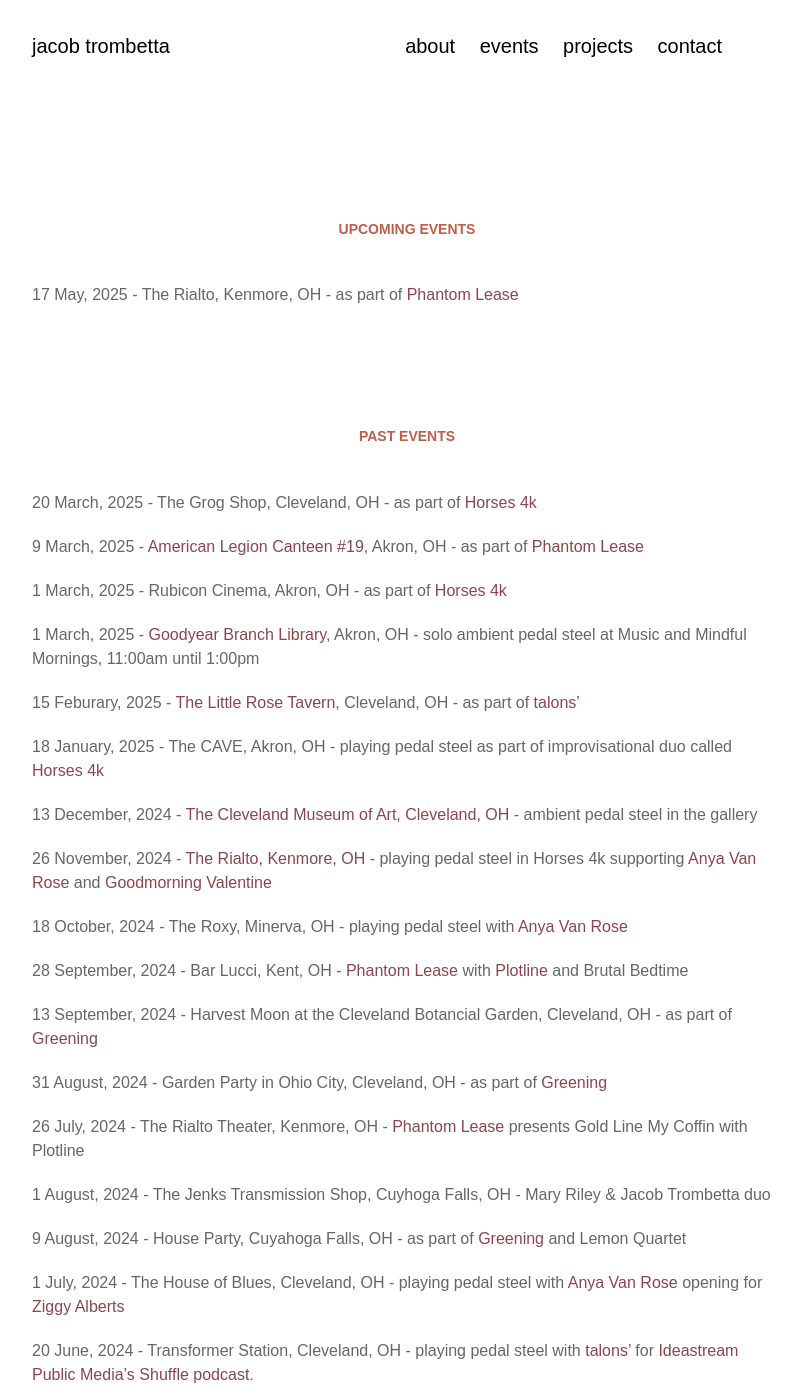
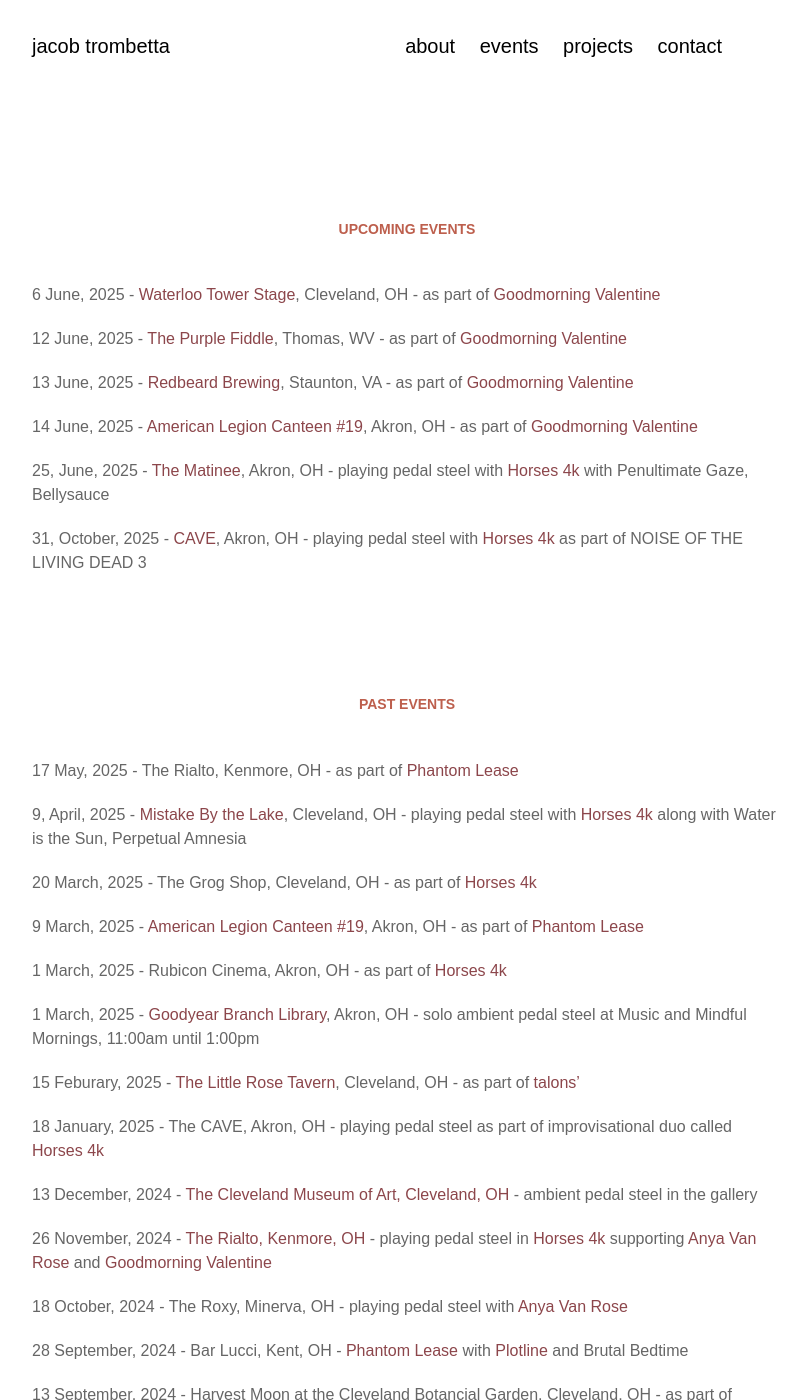
Before and after one commit to jacobtrombetta/jacobtrombetta.github.io, a Jekyll site: the page built from pages/events.md, in a window 1280 px wide and 1400 px high. Shown: the whole window, without its empty margins (263-1068 px from the left). Built offline with Jekyll 4.4.1, drawn with Linux system fonts in a browser that asks for light colours; nearby versions of some CDN libraries; some web fonts are replaced.

Commit message:
update events page

```diff
--- a/pages/events.md
+++ b/pages/events.md
@@ -5,9 +5,23 @@
 ---
 
 ### Upcoming events
+6 June, 2025 - [Waterloo Tower Stage](https://www.eventbrite.com/e/waterloo-makes-music-guy-snowdon-the-citizens-and-goodmorning-valentine-tickets-1301203076429?aff=oddtdtcreator), Cleveland, OH - as part of [Goodmorning Valentine](https://goodmorningvalentine.bandcamp.com/)
+
+12 June, 2025 - [The Purple Fiddle](https://purplefiddle.com/), Thomas, WV - as part of [Goodmorning Valentine](https://goodmorningvalentine.bandcamp.com/)
+
+13 June, 2025 - [Redbeard Brewing](https://www.redbeardbrews.com/), Staunton, VA - as part of [Goodmorning Valentine](https://goodmorningvalentine.bandcamp.com/)
+
+14 June, 2025 - [American Legion Canteen #19](https://www.instagram.com/alpost19canteen/), Akron, OH - as part of [Goodmorning Valentine](https://goodmorningvalentine.bandcamp.com/)
+
+25, June, 2025 - [The Matinee](https://www.instagram.com/thematineebar/?hl=en), Akron, OH - playing pedal steel with [Horses 4k](https://www.horses4k.rodeo) with Penultimate Gaze, Bellysauce
+
+31, October, 2025 - [CAVE](https://www.caveakron.org/calendar/noise-of-the-living-dead-3-tba/), Akron, OH - playing pedal steel with [Horses 4k](https://www.horses4k.rodeo) as part of NOISE OF THE LIVING DEAD 3
+
+### Past events
 17 May, 2025 - The Rialto, Kenmore, OH - as part of [Phantom Lease](/projects/phantom_lease)
 
-### Past events
+9, April, 2025 - [Mistake By the Lake](https://mbtlrecords.com/), Cleveland, OH - playing pedal steel with [Horses 4k](https://www.horses4k.rodeo) along with Water is the Sun, Perpetual Amnesia
+
 20 March, 2025 - The Grog Shop, Cleveland, OH - as part of [Horses 4k](https://www.horses4k.com/)
 
 9 March, 2025 - [American Legion Canteen #19](https://www.instagram.com/alpost19canteen/), Akron, OH - as part of [Phantom Lease](https://sites.google.com/view/phantomlease/home)
@@ -18,11 +32,11 @@
 
 15 Feburary, 2025 - [The Little Rose Tavern](https://www.instagram.com/The_little_rose_tavern/), Cleveland, OH - as part of [talons'](https://talons.bandcamp.com/)
 
-18 January, 2025 - The CAVE, Akron, OH - playing pedal steel as part of improvisational duo called [Horses 4k](https://www.horses4k.com/)
+18 January, 2025 - The CAVE, Akron, OH - playing pedal steel as part of improvisational duo called [Horses 4k](https://www.horses4k.rodeo)
 
 13 December, 2024 - [The Cleveland Museum of Art, Cleveland, OH](https://www.clevelandart.org/events/music-galleries-jacob-trombetta) - ambient pedal steel in the gallery
 
-26 November, 2024 - [The Rialto, Kenmore, OH](https://www.therialtotheatre.com/calendar/2024/11/26/goodmorning-valentine-anya-van-rose-horses-4k) - playing pedal steel in Horses 4k supporting [Anya Van Rose](https://www.anyavanrose.com/) and [Goodmorning Valentine](https://goodmorningvalentine.bandcamp.com/)
+26 November, 2024 - [The Rialto, Kenmore, OH](https://www.therialtotheatre.com/calendar/2024/11/26/goodmorning-valentine-anya-van-rose-horses-4k) - playing pedal steel in [Horses 4k](https://www.horses4k.rodeo) supporting [Anya Van Rose](https://www.anyavanrose.com/) and [Goodmorning Valentine](https://goodmorningvalentine.bandcamp.com/)
 
 18 October, 2024 - The Roxy, Minerva, OH - playing pedal steel with [Anya Van Rose](https://www.anyavanrose.com/)
 
```
